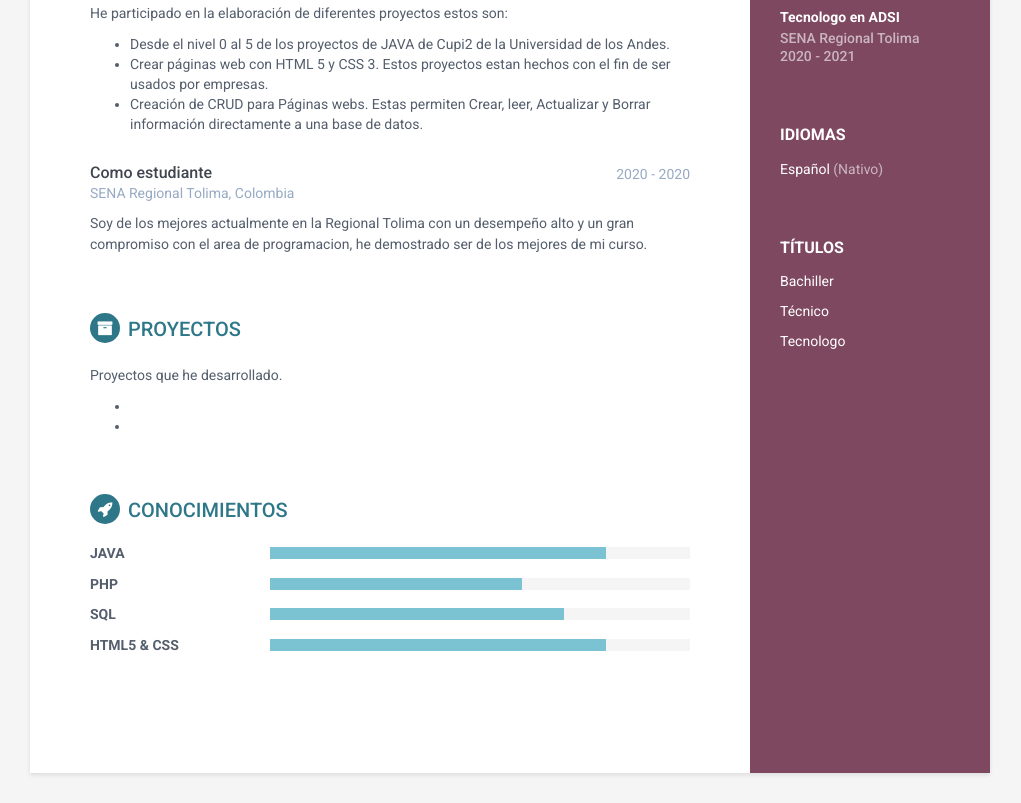
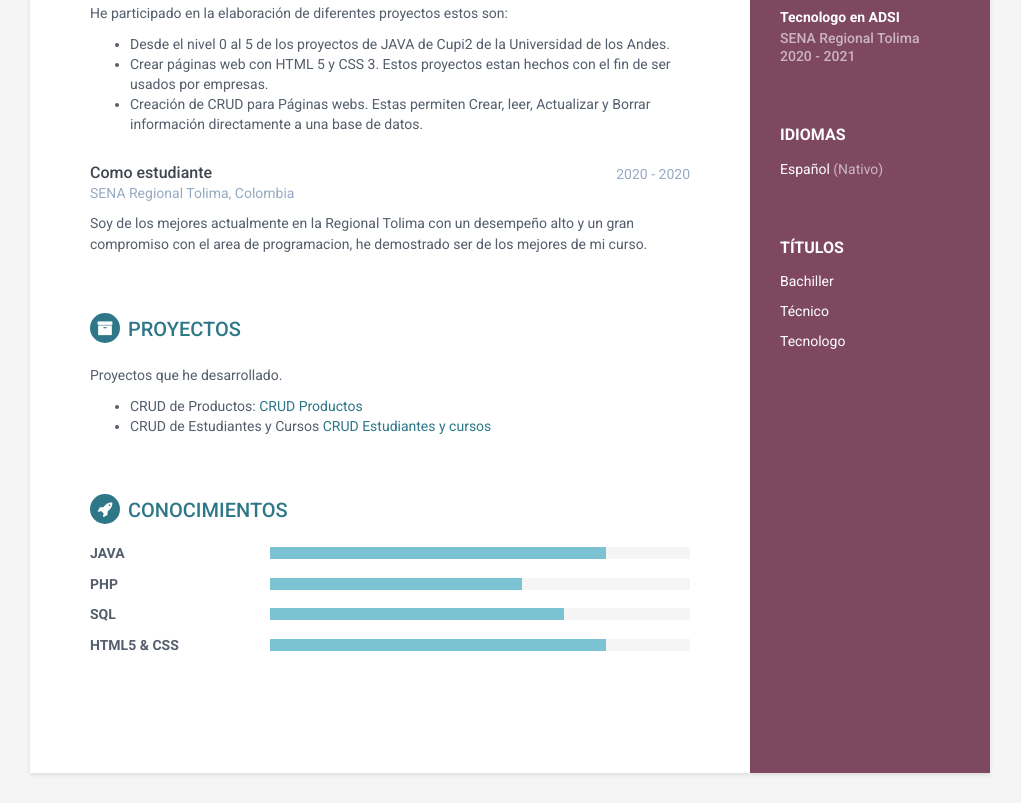
Before and after one commit to harryPeralta/harryPeralta.github.io, a plain HTML site: page index.html in a window 1280 px wide. Shown: the part 740-1543 px from the top of the page, without its empty margins (130-1151 px from the left). Drawn offline with Linux system fonts and the light colour scheme.

Commit message:
Harry Peralta

```diff
--- a/index.html
+++ b/index.html
@@ -162,8 +162,8 @@
                 <div class="intro">
                     <p>Proyectos que he desarrollado.</p>
                     <ul>
-                        <li></li>
-                        <li></li>
+                        <li>CRUD de Productos: <a href="https://github.com/harryPeralta/CRUD-Productos">CRUD Productos</a>  </li>
+                        <li>CRUD de Estudiantes y Cursos <a href="https://github.com/harryPeralta/CRUD-Estudiantes-Curso">CRUD Estudiantes y cursos </a></li>
 
                     </ul>
                 </div><!--//intro-->
```
